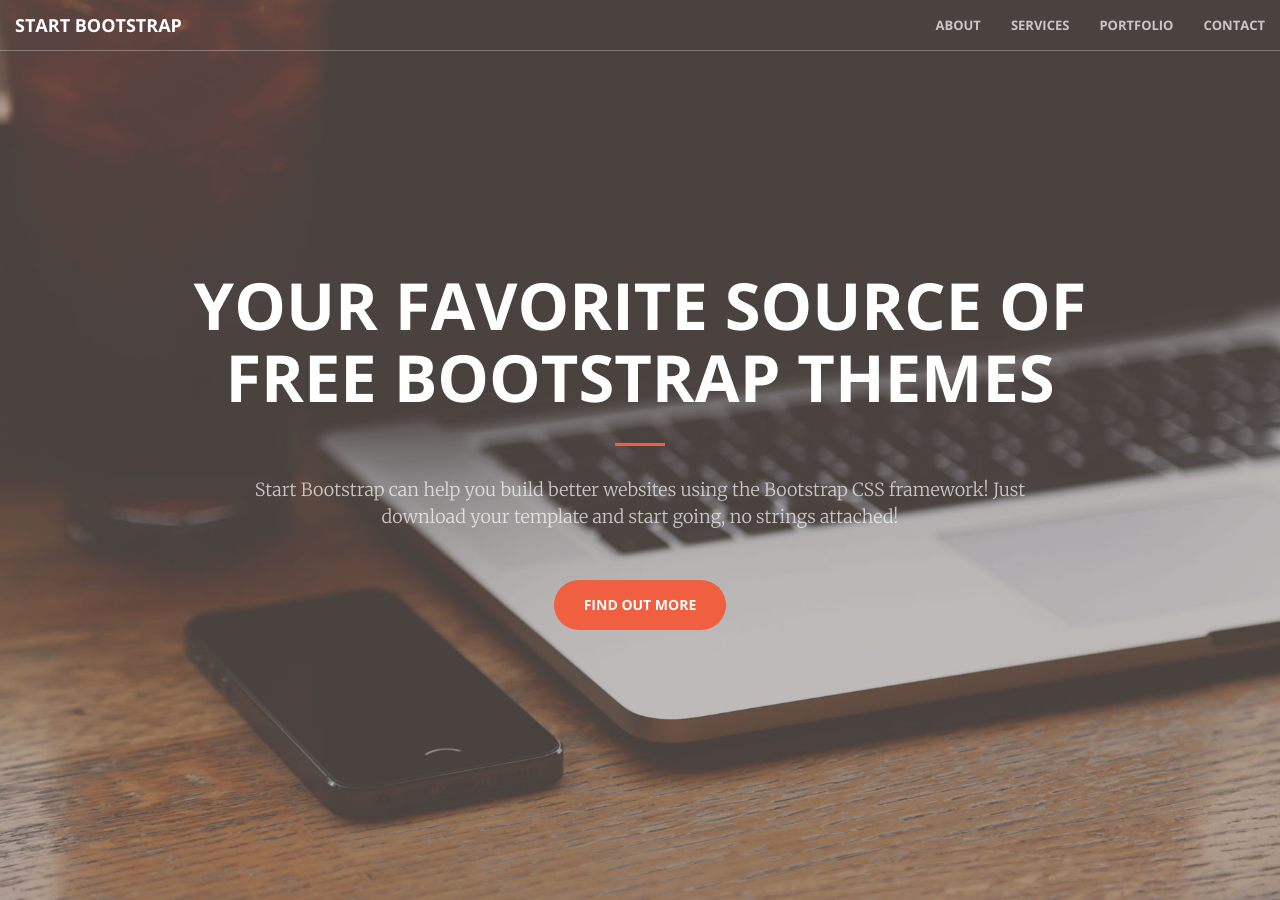
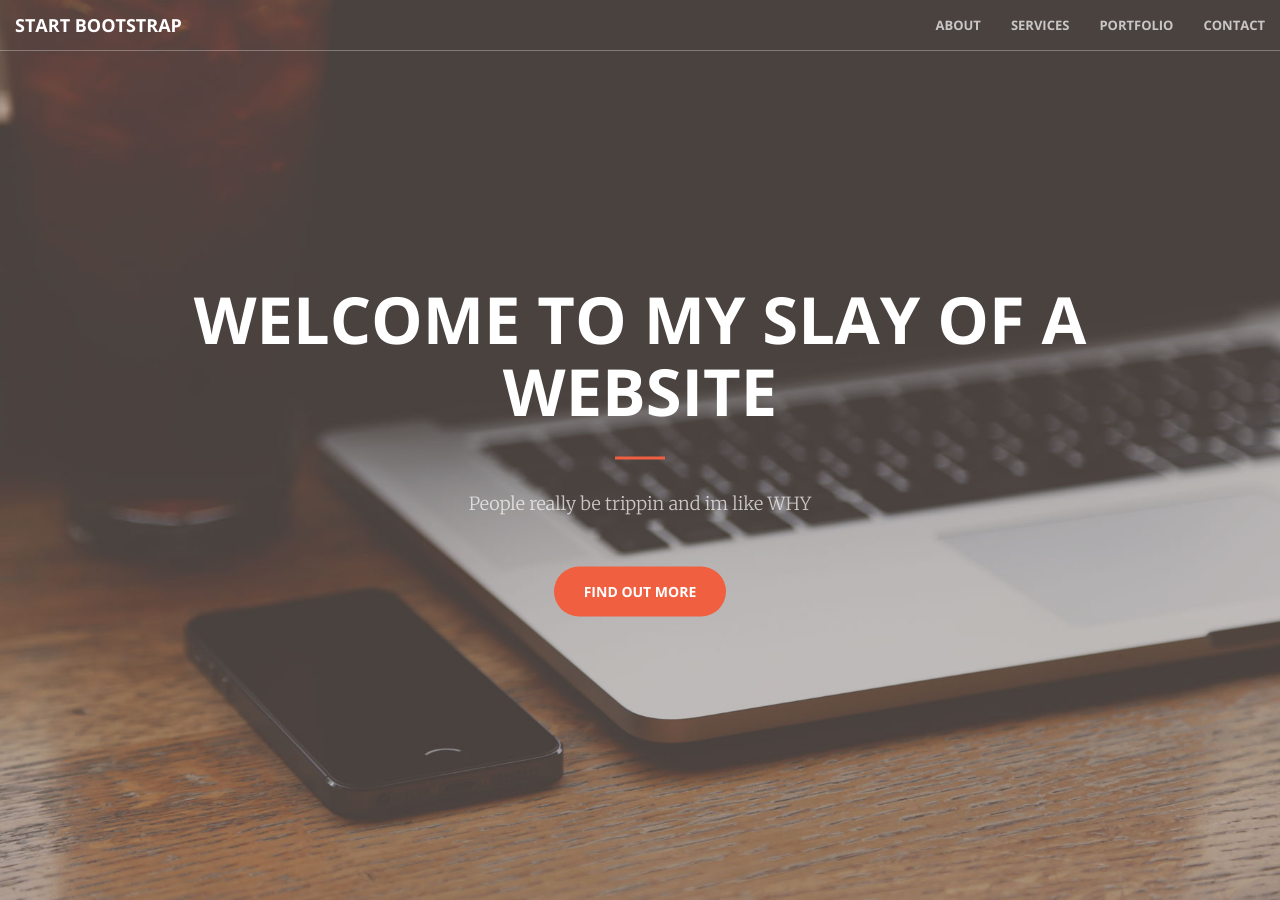
Before and after one commit to heybray/newsite, a Jekyll site: the page built from index.html, in a window 1280 px wide and 900 px high. Built offline with Jekyll 4.4.1, drawn with Linux system fonts in a browser that asks for light colours.

Commit message:
Update header.html

```diff
--- a/_includes/header.html
+++ b/_includes/header.html
@@ -1,9 +1,9 @@
 <header>
     <div class="header-content">
         <div class="header-content-inner">
-            <h1>Your Favorite Source of Free Bootstrap Themes</h1>
+            <h1>Welcome to my slay of a website</h1>
             <hr>
-            <p>Start Bootstrap can help you build better websites using the Bootstrap CSS framework! Just download your template and start going, no strings attached!</p>
+            <p>People really be trippin and im like WHY</p>
             <a href="#about" class="btn btn-primary btn-xl page-scroll">Find Out More</a>
         </div>
     </div>
```
